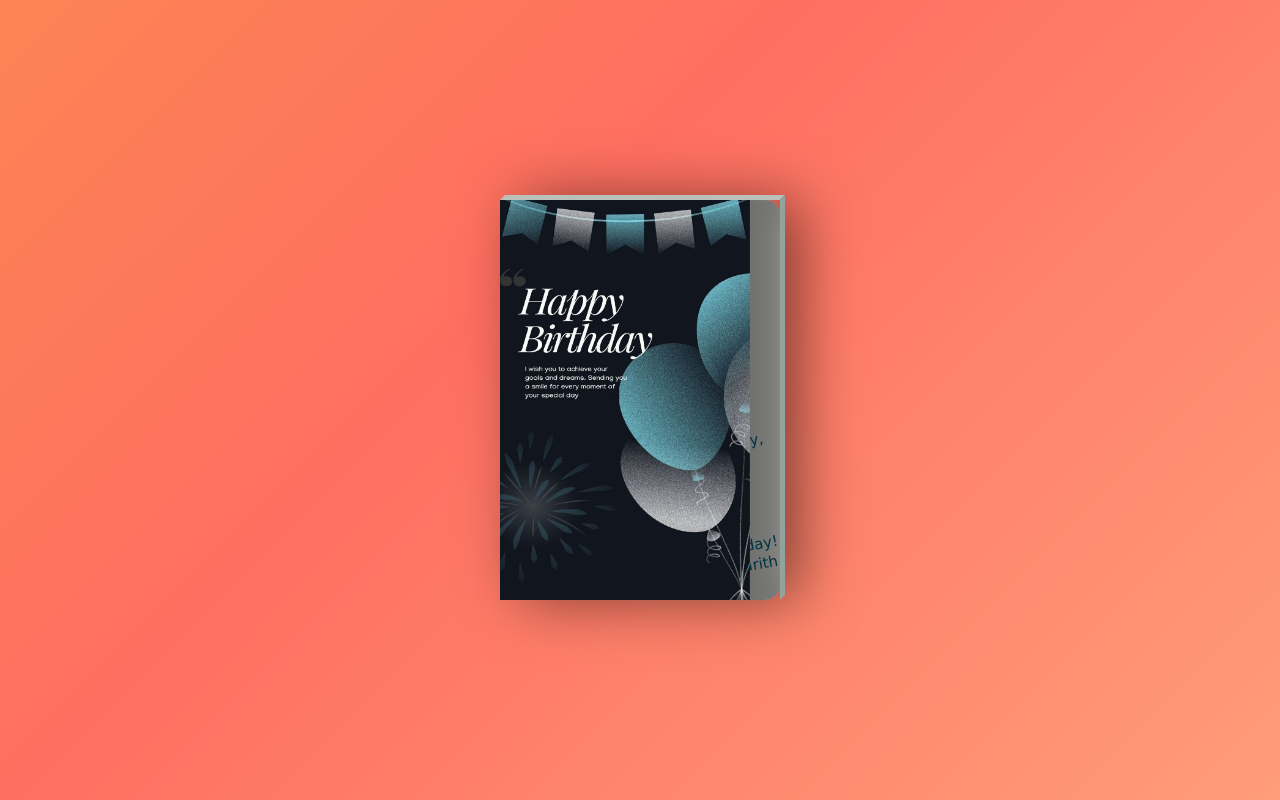
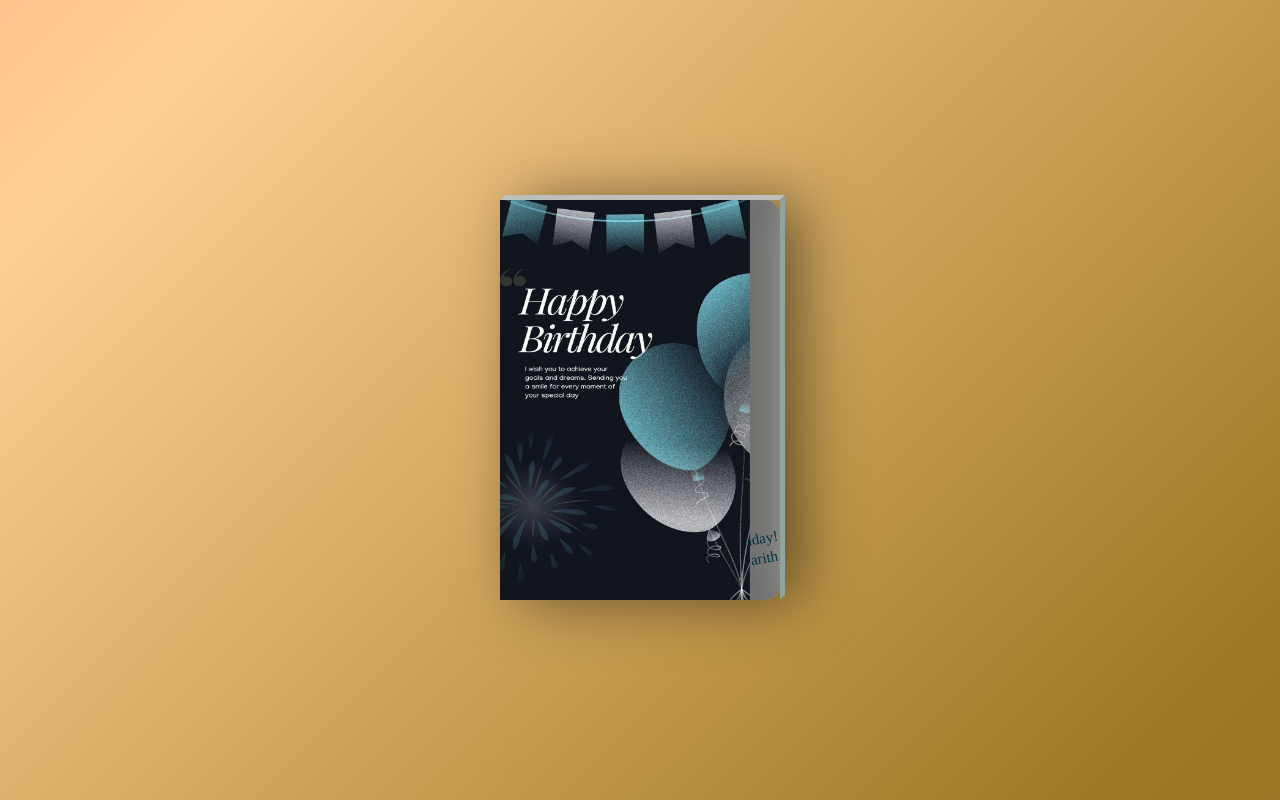
Before and after one commit to ThearithL/Happy-Birday, a plain HTML site: page index.html in a window 1280 px wide. Drawn offline with Linux system fonts and the light colour scheme.

Commit message:
First Update

```diff
--- a/Style.css
+++ b/Style.css
@@ -4,7 +4,7 @@
 */
 
 body {
-    font-family: 'Indie Flower', cursive !important;
+    /* font-family: 'Indie Flower', cursive !important; */
     margin: 0;
     padding: 0;
     height: 100vh;
@@ -13,7 +13,7 @@ body {
     align-items: center;
 
     /* Animated gradient background */
-    background: linear-gradient(135deg, #FDE3A7, #F7B733, #FF6F61, #FFD194);
+    background: linear-gradient(135deg, #FDE3A7, hsl(40, 40%, 41%), #FF6F61, #FFD194 , #9c7825, #83682a);
     background-size: 400% 400%;
     animation: gradientShift 15s ease infinite;
 }
```
